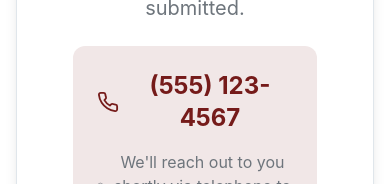
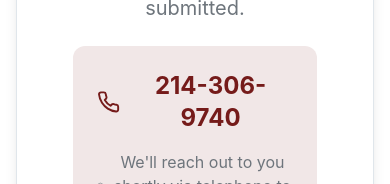
Before and after one commit to wilsonaustin10/reddtrow-properties-landing, a React (Vite) app: page /thank-you in a window 390 px wide. Shown: the part 509-693 px from the top of the page. Built offline with nearby package versions, Linux system fonts and the light colour scheme; no server answers; the HTML template or start-up script is replaced by a standard one.

Commit message:
Update phone number on thank you page

```diff
--- a/src/pages/ThankYou.tsx
+++ b/src/pages/ThankYou.tsx
@@ -43,7 +43,7 @@ const ThankYou = () => {
               <div className="bg-primary/10 rounded-lg p-6 space-y-4">
                 <div className="flex items-center justify-center space-x-2 text-primary">
                   <Phone className="w-6 h-6" />
-                  <span className="text-2xl font-bold">(555) 123-4567</span>
+                  <span className="text-2xl font-bold">214-306-9740</span>
                 </div>
                 <div className="flex items-center justify-center space-x-2 text-muted-foreground">
                   <Clock className="w-5 h-5" />
@@ -62,7 +62,7 @@ const ThankYou = () => {
                     <Link to="/">Return to Homepage</Link>
                   </Button>
                   <Button asChild>
-                    <a href="tel:+15551234567">Call Us Now</a>
+                    <a href="tel:+12143069740">Call Us Now</a>
                   </Button>
                 </div>
               </div>
```
